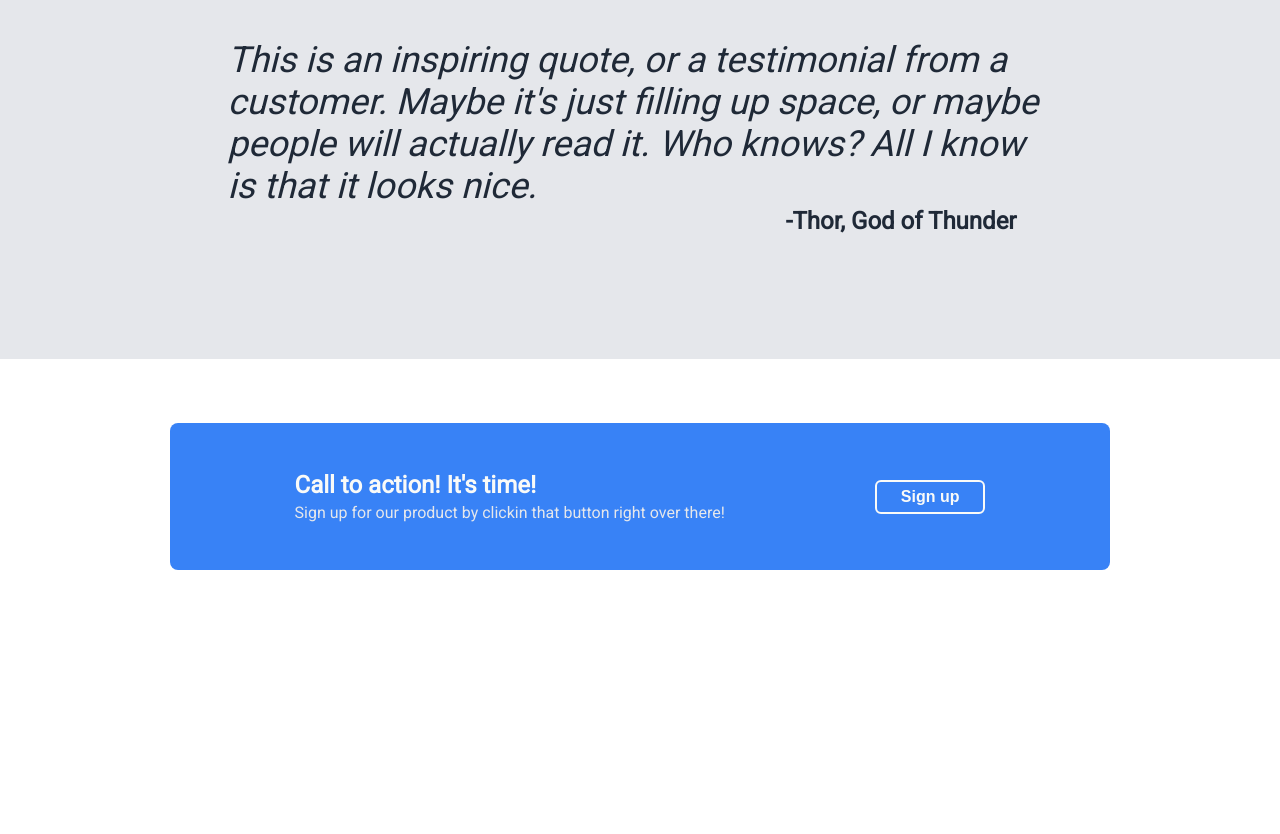
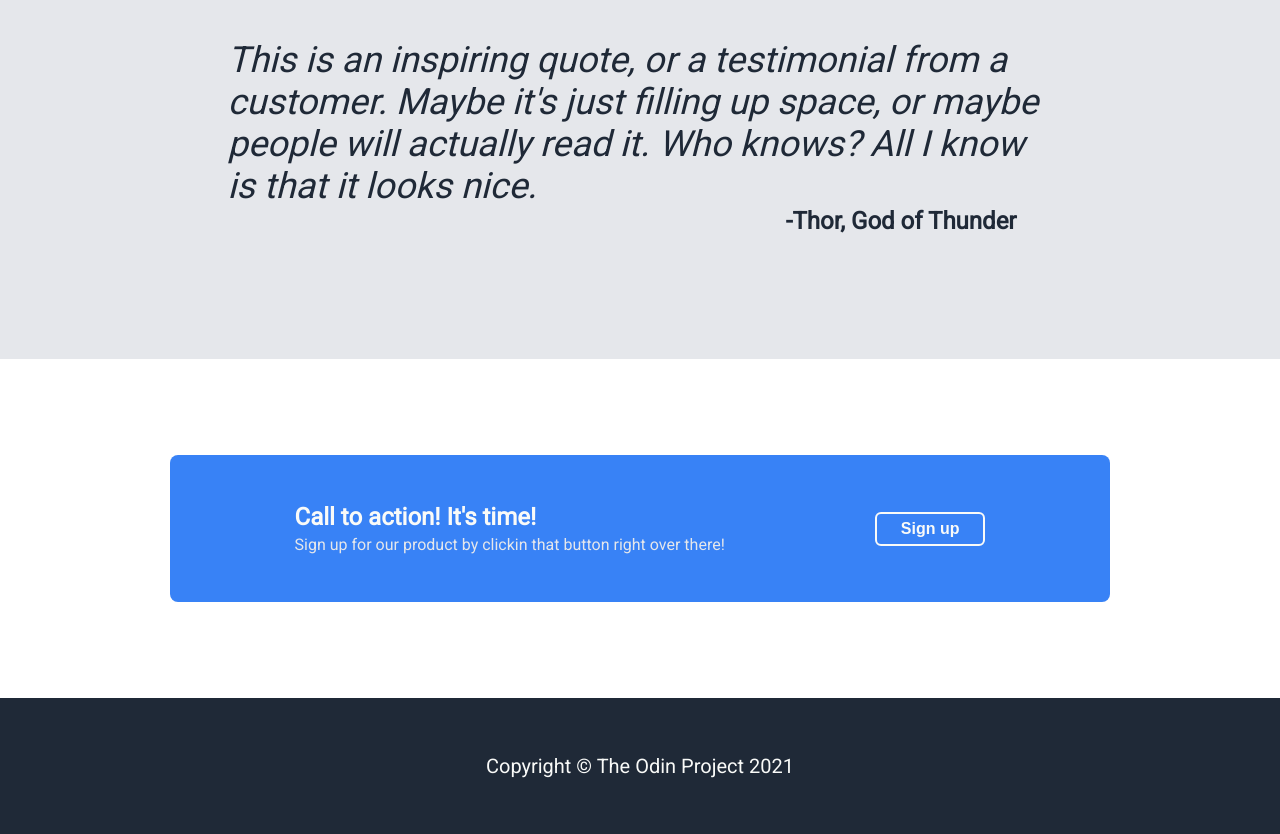
Before and after one commit to A4RO/landing-page, a plain HTML site: page index.html in a window 1280 px wide. Shown: the part 1173-2007 px from the top of the page. Before the commit the page ends 1807 px from the top, so only its background shows below. Drawn offline with Linux system fonts and the light colour scheme.

Commit message:
Create the footer

```diff
--- a/index.html
+++ b/index.html
@@ -62,5 +62,8 @@
             <button class="secondbutton">Sign up</button>
         </div>
     </div>
+    <div class="footer">
+        <p>Copyright © The Odin Project 2021</p>
+    </div>
 </body>
 </html>
--- a/styles.css
+++ b/styles.css
@@ -149,7 +149,7 @@ h1 {
 }
 
 .fourth {
-    padding: 64px;
+    padding: 96px;
     margin: auto;
 }
 
@@ -192,3 +192,11 @@ h4 {
     display: flex;
     flex-direction: column;
 }
+
+.footer {
+    background-color: #1F2937;
+    text-align: center;
+    color: #F9FAF8;
+    padding: 36px;
+    font-size: 20px;
+}
```
